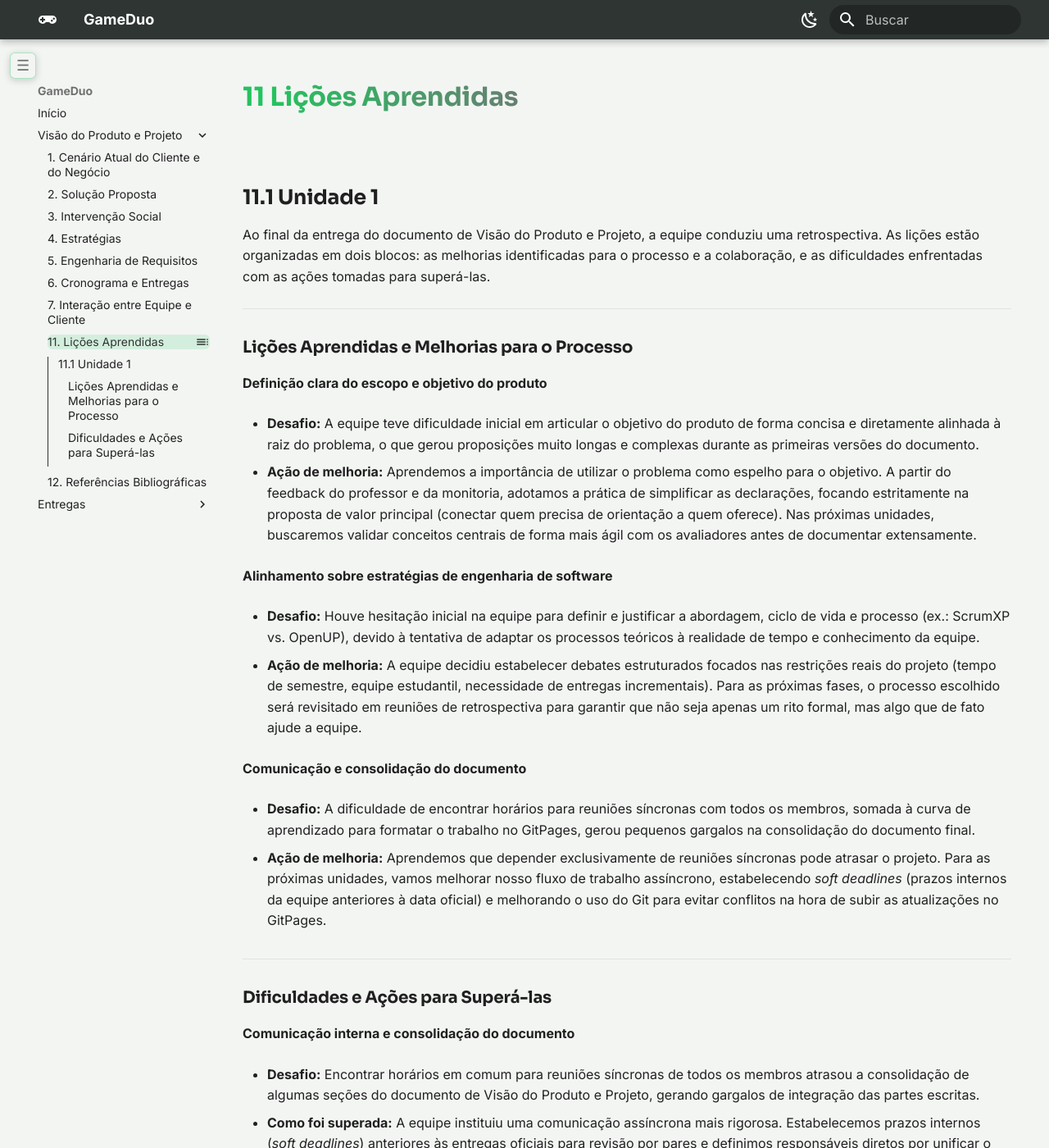
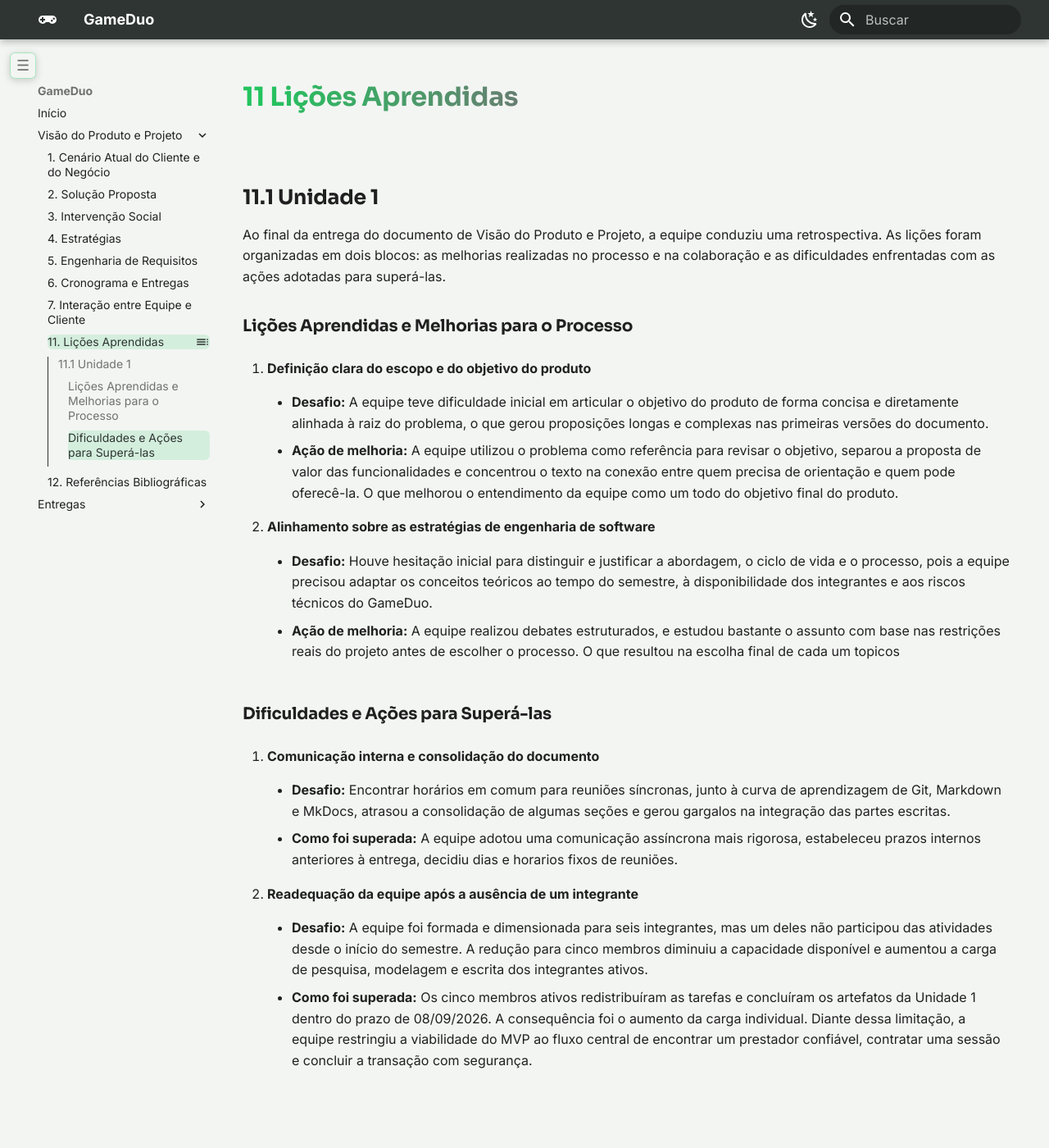
Before and after one commit to mdsreq-fga-unb/REQ-2026.2-T02-GameDuo, an MkDocs documentation site: the page built from docs/visao-produto/licoes-aprendidas.md, in a window 1280 px wide and 1400 px high. Shown: the whole window at 82% size. Built offline with MkDocs 1.6.1 and Material for MkDocs 9.7.7, drawn with Linux system fonts in a browser that asks for light colours; some of the changed text lies outside the part shown.

Commit message:
docs: revisa lições aprendidas e histórico

```diff
--- a/docs/visao-produto/licoes-aprendidas.md
+++ b/docs/visao-produto/licoes-aprendidas.md
@@ -2,42 +2,32 @@
 
 ## 11.1 Unidade 1
 
-Ao final da entrega do documento de Visão do Produto e Projeto, a equipe conduziu uma retrospectiva. As lições estão organizadas em dois blocos: as melhorias identificadas para o processo e a colaboração, e as dificuldades enfrentadas com as ações tomadas para superá-las.
-
----
+Ao final da entrega do documento de Visão do Produto e Projeto, a equipe conduziu uma retrospectiva. As lições foram organizadas em dois blocos: as melhorias realizadas no processo e na colaboração e as dificuldades enfrentadas com as ações adotadas para superá-las.
 
 ### Lições Aprendidas e Melhorias para o Processo
 
- **Definição clara do escopo e objetivo do produto**
+1. **Definição clara do escopo e do objetivo do produto**
 
-   - **Desafio:** A equipe teve dificuldade inicial em articular o objetivo do produto de forma concisa e diretamente alinhada à raiz do problema, o que gerou proposições muito longas e complexas durante as primeiras versões do documento.
+    - **Desafio:** A equipe teve dificuldade inicial em articular o objetivo do produto de forma concisa e diretamente alinhada à raiz do problema, o que gerou proposições longas e complexas nas primeiras versões do documento.
 
-   - **Ação de melhoria:** Aprendemos a importância de utilizar o problema como espelho para o objetivo. A partir do feedback do professor e da monitoria, adotamos a prática de simplificar as declarações, focando estritamente na proposta de valor principal (conectar quem precisa de orientação a quem oferece). Nas próximas unidades, buscaremos validar conceitos centrais de forma mais ágil com os avaliadores antes de documentar extensamente.
+    - **Ação de melhoria:** A equipe utilizou o problema como referência para revisar o objetivo, separou a proposta de valor das funcionalidades e concentrou o texto na conexão entre quem precisa de orientação e quem pode oferecê-la. O que melhorou o entendimento da equipe como um todo do objetivo final do produto.
 
- **Alinhamento sobre estratégias de engenharia de software**
+2. **Alinhamento sobre as estratégias de engenharia de software**
 
-   - **Desafio:** Houve hesitação inicial na equipe para definir e justificar a abordagem, ciclo de vida e processo (ex.: ScrumXP vs. OpenUP), devido à tentativa de adaptar os processos teóricos à realidade de tempo e conhecimento da equipe.
+    - **Desafio:** Houve hesitação inicial para distinguir e justificar a abordagem, o ciclo de vida e o processo, pois a equipe precisou adaptar os conceitos teóricos ao tempo do semestre, à disponibilidade dos integrantes e aos riscos técnicos do GameDuo.
 
-   - **Ação de melhoria:** A equipe decidiu estabelecer debates estruturados focados nas restrições reais do projeto (tempo de semestre, equipe estudantil, necessidade de entregas incrementais). Para as próximas fases, o processo escolhido será revisitado em reuniões de retrospectiva para garantir que não seja apenas um rito formal, mas algo que de fato ajude a equipe.
-
-**Comunicação e consolidação do documento**
-
-   - **Desafio:** A dificuldade de encontrar horários para reuniões síncronas com todos os membros, somada à curva de aprendizado para formatar o trabalho no GitPages, gerou pequenos gargalos na consolidação do documento final.
-
-   - **Ação de melhoria:** Aprendemos que depender exclusivamente de reuniões síncronas pode atrasar o projeto. Para as próximas unidades, vamos melhorar nosso fluxo de trabalho assíncrono, estabelecendo *soft deadlines* (prazos internos da equipe anteriores à data oficial) e melhorando o uso do Git para evitar conflitos na hora de subir as atualizações no GitPages.
-
----
+    - **Ação de melhoria:** A equipe realizou debates estruturados, e estudou bastante o assunto com base nas restrições reais do projeto antes de escolher o processo. O que resultou na escolha final de cada um topicos
 
 ### Dificuldades e Ações para Superá-las
 
- **Comunicação interna e consolidação do documento**
+1. **Comunicação interna e consolidação do documento**
 
-   - **Desafio:** Encontrar horários em comum para reuniões síncronas de todos os membros atrasou a consolidação de algumas seções do documento de Visão do Produto e Projeto, gerando gargalos de integração das partes escritas.
+    - **Desafio:** Encontrar horários em comum para reuniões síncronas, junto à curva de aprendizagem de Git, Markdown e MkDocs, atrasou a consolidação de algumas seções e gerou gargalos na integração das partes escritas.
 
-   - **Como foi superada:** A equipe instituiu uma comunicação assíncrona mais rigorosa. Estabelecemos prazos internos (*soft deadlines*) anteriores às entregas oficiais para revisão por pares e definimos responsáveis diretos por unificar o texto, garantindo coesão e o formato exigido pelo template do professor.
+    - **Como foi superada:** A equipe adotou uma comunicação assíncrona mais rigorosa, estabeleceu prazos internos anteriores à entrega, decidiu dias e horarios fixos de reuniões.
 
- **Readequação da equipe (ausência de membro)**
+2. **Readequação da equipe após a ausência de um integrante**
 
-   - **Desafio:** A equipe foi inicialmente formada e dimensionada para contar com 6 integrantes. No entanto, um dos membros não compareceu nem participou de nenhuma atividade desde o início do semestre. Isso gerou uma incerteza inicial e um déficit na força de trabalho esperada para a construção dos primeiros artefatos.
+    - **Desafio:** A equipe foi formada e dimensionada para seis integrantes, mas um deles não participou das atividades desde o início do semestre. A redução para cinco membros diminuiu a capacidade disponível e aumentou a carga de pesquisa, modelagem e escrita dos integrantes ativos.
 
-   - **Como foi superada:** Tivemos que agir de forma rápida para não atrasar o cronograma. Nos reorganizamos internamente, redistribuindo as tarefas de pesquisa, modelagem e escrita do documento entre os 5 membros ativos. Essa situação nos ensinou a importância de ter um planejamento flexível e uma comunicação constante para mitigar imprevistos de recursos humanos.
+    - **Como foi superada:** Os cinco membros ativos redistribuíram as tarefas e concluíram os artefatos da Unidade 1 dentro do prazo de 08/09/2026. A consequência foi o aumento da carga individual. Diante dessa limitação, a equipe restringiu a viabilidade do MVP ao fluxo central de encontrar um prestador confiável, contratar uma sessão e concluir a transação com segurança.
```
Also changed, not shown: docs/index.md (+1 -0 lines).
